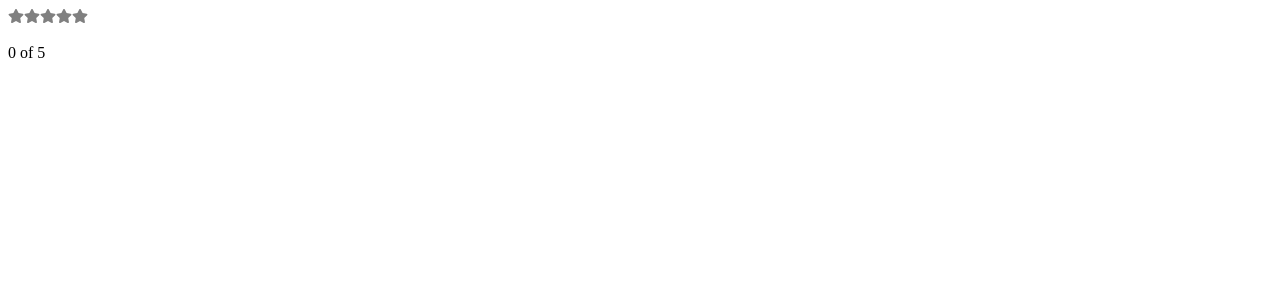
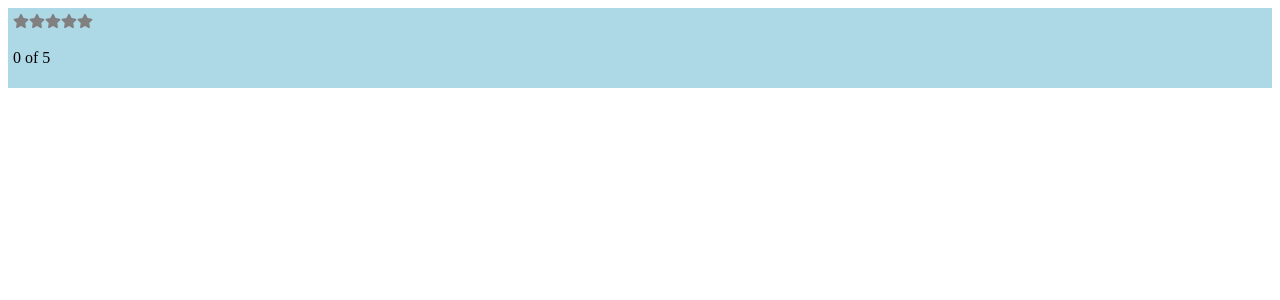
Before and after one commit to ysh88/learning-react, a React (Create React App) app: page / in a window 1280 px wide. Shown: the top 300 px of the page. Built offline with nearby package versions, Linux system fonts and the light colour scheme.

Commit message:
전체 컴포넌트로 스타일 변경, 프로퍼티 전달하는 방식

```diff
--- a/src/App.js
+++ b/src/App.js
@@ -3,7 +3,11 @@ import StarRating from './components/StarRating';
 function App() {
   return (
     <div className="App">
-      <StarRating totalStars={5}/>
+      <StarRating
+        style={{ backgroundColor: 'lightblue' }}
+        totalStars={5}
+        onDoubleClick={e => alert('double click')}
+      />
     </div>
   );
 }
--- a/src/components/StarRating.js
+++ b/src/components/StarRating.js
@@ -1,18 +1,18 @@
 import React, { useState } from 'react';
 import Star from './Star';
-import { createArray } from "../lib";
+import { createArray } from '../lib';
 
-
-
-function StarRating({ totalStars = 5 }) {
+function StarRating({ style = {}, totalStars = 5, ...props }) {
   const [selectedStars, setSelectedStars] = useState(0);
   return (
-    <>
+    <div style={{ padding: 5, ...style }} {...props}>
       {createArray(totalStars).map((n, i) => (
-        <Star key={i} selected={selectedStars > i} onSelect={()=>setSelectedStars(i + 1)} />
+        <Star key={i} selected={selectedStars > i} onSelect={() => setSelectedStars(i + 1)} />
       ))}
-      <p>{selectedStars} of {totalStars} </p>
-    </>
+      <p>
+        {selectedStars} of {totalStars}{' '}
+      </p>
+    </div>
   );
 }
 
```
